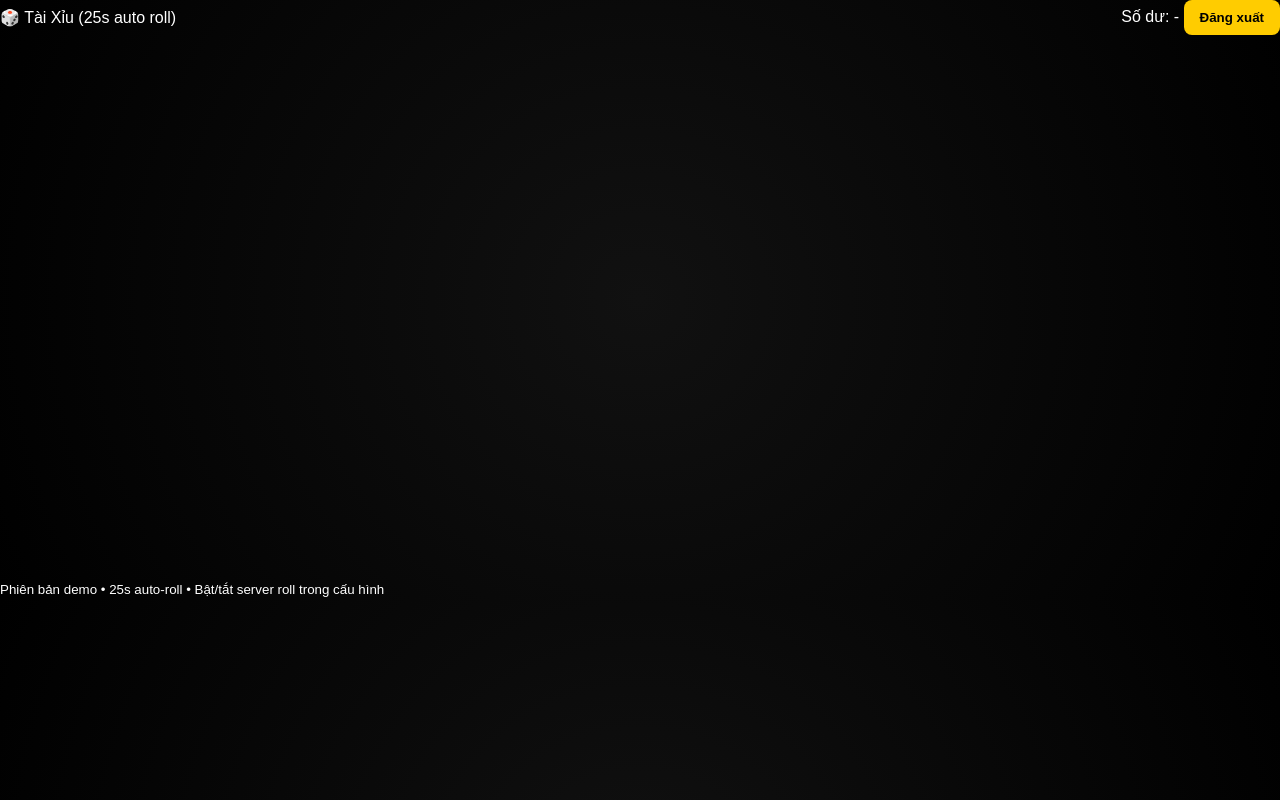
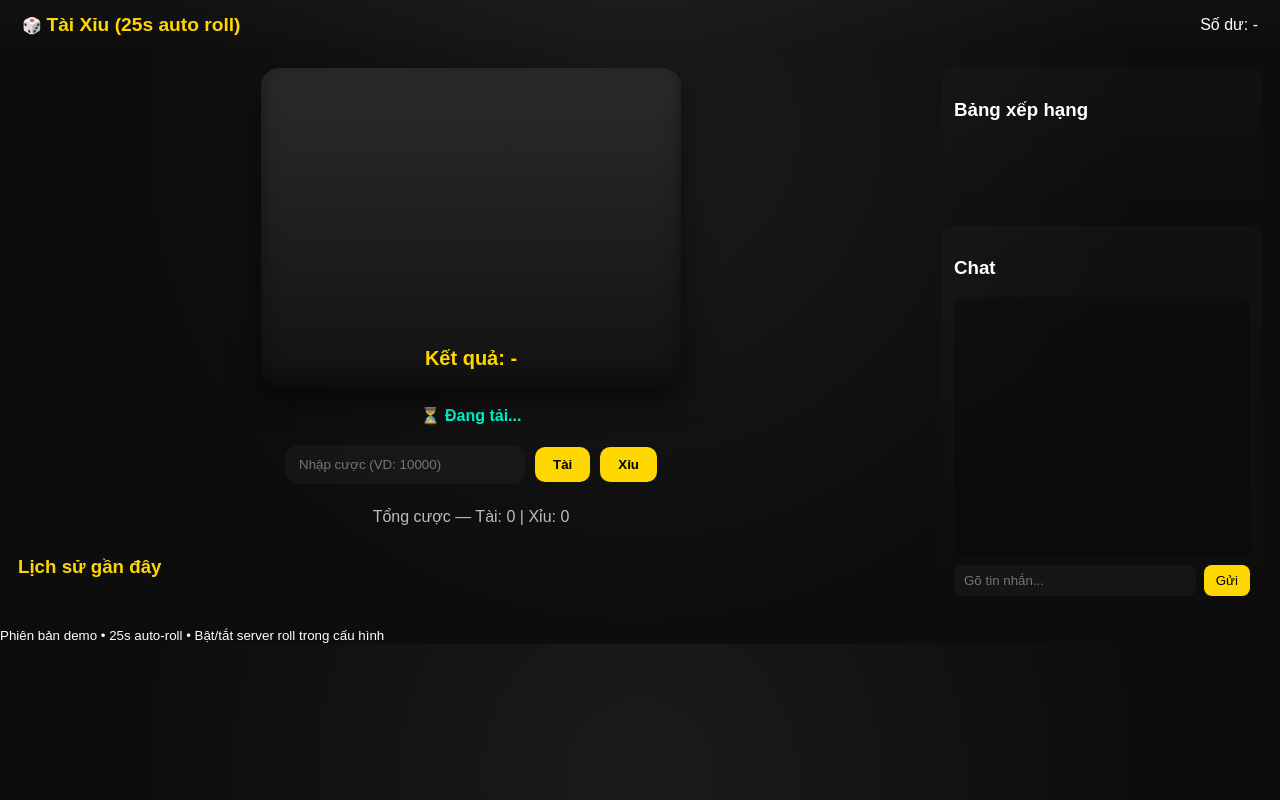
Before and after one commit to billhaha1947/taixiu-web, a website: page public/index.html in a window 1280 px wide. Drawn offline with nearby package versions, Linux system fonts and the light colour scheme.

Commit message:
Update style.css

```diff
--- a/public/style.css
+++ b/public/style.css
@@ -1,18 +1,83 @@
-/* style.css (excerpt, include earlier CSS + additions) */
-:root{--gold:#ffcc00;--bg1:#0b0b0b}
-body{font-family:Poppins,Arial;background:radial-gradient(circle,#111,#000);color:#fff;margin:0}
-.wrap{display:flex;gap:20px;padding:20px}
-header{flex-basis:100%;display:flex;justify-content:space-between;align-items:center}
-.game{flex:1}
-.side{width:320px}
-.dice-container{display:flex;gap:40px;justify-content:center;perspective:1000px;margin:20px 0}
-.dice{width:80px;height:80px;position:relative;transform-style:preserve-3d;transition:transform 1s cubic-bezier(.22,.9,.3,1);}
-.face{position:absolute;width:80px;height:80px;background:#fff;color:#000;border-radius:10px;border:2px solid #222;display:flex;align-items:center;justify-content:center;font-weight:700;font-size:22px}
-.front{transform:translateZ(40px)} .back{transform:rotateY(180deg) translateZ(40px)} .right{transform:rotateY(90deg) translateZ(40px)} .left{transform:rotateY(-90deg) translateZ(40px)} .top{transform:rotateX(90deg) translateZ(40px)} .bottom{transform:rotateX(-90deg) translateZ(40px)}
-.controls{display:flex;gap:10px;justify-content:center;align-items:center;margin-top:10px}
-input#bet{padding:8px;border-radius:8px;border:none;width:160px;text-align:center}
-button{background:var(--gold);border:none;padding:10px 16px;border-radius:8px;font-weight:700;color:#000}
-#countdown{font-weight:700;color:#00ffcc;margin-top:6px}
-.leaderboard, .chat{background:rgba(255,255,255,0.03);padding:12px;border-radius:10px;margin-bottom:12px}
-.chat-box{height:220px;overflow:auto;padding:6px;background:rgba(0,0,0,0.2);border-radius:6px}
-#resultStatus{margin-top:8px;font-weight:700;color:var(--gold)}
+:root{
+  --bg:#0f0f0f;
+  --card:#1a1a1a;
+  --accent:#ffd700;
+  --muted:#bdbdbd;
+  --glass: rgba(255,255,255,0.03);
+}
+*{box-sizing:border-box}
+body{
+  margin:0;
+  font-family: "Poppins", sans-serif;
+  background: radial-gradient(circle at 50% 20%, #1b1b1b, #0d0d0d 60%);
+  color:#fff;
+  -webkit-font-smoothing:antialiased;
+  -moz-osx-font-smoothing:grayscale;
+}
+.topbar{
+  display:flex;
+  justify-content:space-between;
+  align-items:center;
+  padding:14px 22px;
+  background:linear-gradient(180deg, rgba(255,255,255,0.02), transparent);
+}
+.brand span{font-weight:700; font-size:1.2rem; color:var(--accent)}
+.user-area{display:flex; gap:10px; align-items:center}
+.small{padding:6px 10px; background:var(--accent); color:#000; border-radius:8px; border:none; cursor:pointer}
+.hidden{display:none}
+
+.layout{display:flex; gap:18px; padding:18px; align-items:flex-start}
+.left{flex:1; display:flex; gap:18px; flex-direction:column; align-items:center}
+.right{width:320px; display:flex; flex-direction:column; gap:18px}
+
+.bowl{
+  width:420px;
+  height:320px;
+  background:linear-gradient(180deg,#2b2b2b,#121212);
+  border-radius:18px;
+  display:flex;
+  align-items:center;
+  justify-content:center;
+  position:relative;
+  box-shadow: 0 12px 30px rgba(0,0,0,0.6), inset 0 -6px 20px rgba(0,0,0,0.4);
+}
+
+.dice-canvas{width:240px; height:240px;}
+.dice-overlay{position:absolute; bottom:18px; text-align:center; left:0; right:0}
+.sum-text{font-weight:800; color:var(--accent); font-size:20px}
+
+.controls{width:100%; display:flex; gap:12px; flex-direction:column; align-items:center}
+.countdown{color:#00ffd5; font-weight:700}
+.bet-row{display:flex; gap:10px; margin-top:8px; align-items:center}
+.bet-row input{
+  padding:12px 14px; border-radius:14px; border:none; width:240px; background:var(--glass); color:#fff;
+  outline: none;
+}
+.btn-yellow{background:var(--accent); color:#000; padding:10px 18px; border-radius:10px; border:none; cursor:pointer; font-weight:700}
+.totals{margin-top:12px; color:var(--muted)}
+.recent{width:100%; text-align:left; margin-top:18px}
+.recent h3{margin:0 0 8px 0; color:var(--accent)}
+.recent ul{list-style:none; padding:0; margin:0}
+.recent li{
+  background: rgba(255,255,255,0.03);
+  padding:8px 10px;
+  border-radius:8px;
+  margin-bottom:8px;
+  color:#ddd;
+}
+
+/* right */
+.card{background:linear-gradient(180deg,rgba(255,255,255,0.02), transparent); padding:12px; border-radius:12px; min-height:140px}
+.leaderboard ol{padding-left:18px; margin:8px 0}
+.chat-box{height:260px; overflow:auto; background:rgba(0,0,0,0.25); border-radius:8px; padding:8px}
+.chat-form{display:flex; gap:8px; margin-top:8px}
+.chat-form input{flex:1; padding:8px 10px; border-radius:8px; border:none; background:var(--glass)}
+.chat-form button{background:var(--accent); border:none; padding:8px 12px; border-radius:8px; cursor:pointer}
+
+/* mobile */
+@media(max-width:900px){
+  .layout{flex-direction:column; padding:12px}
+  .right{width:100%}
+  .bowl{width:92%; height:300px}
+  .dice-canvas{width:200px;height:200px}
+}
```
